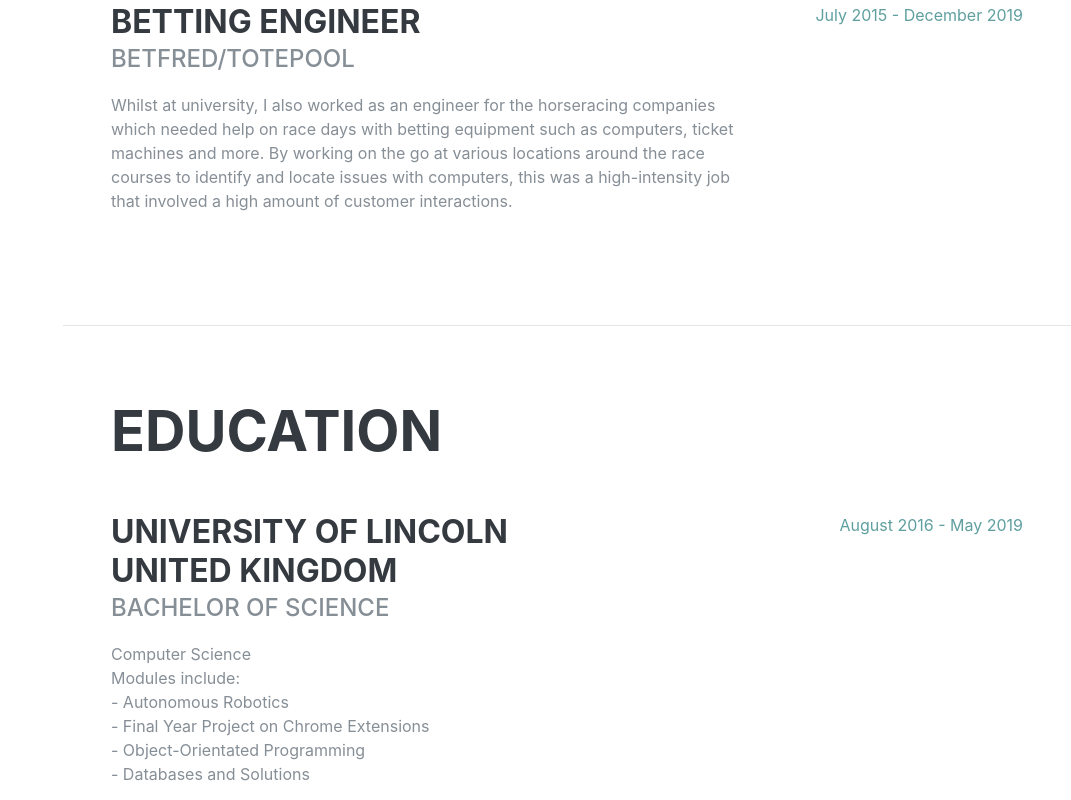
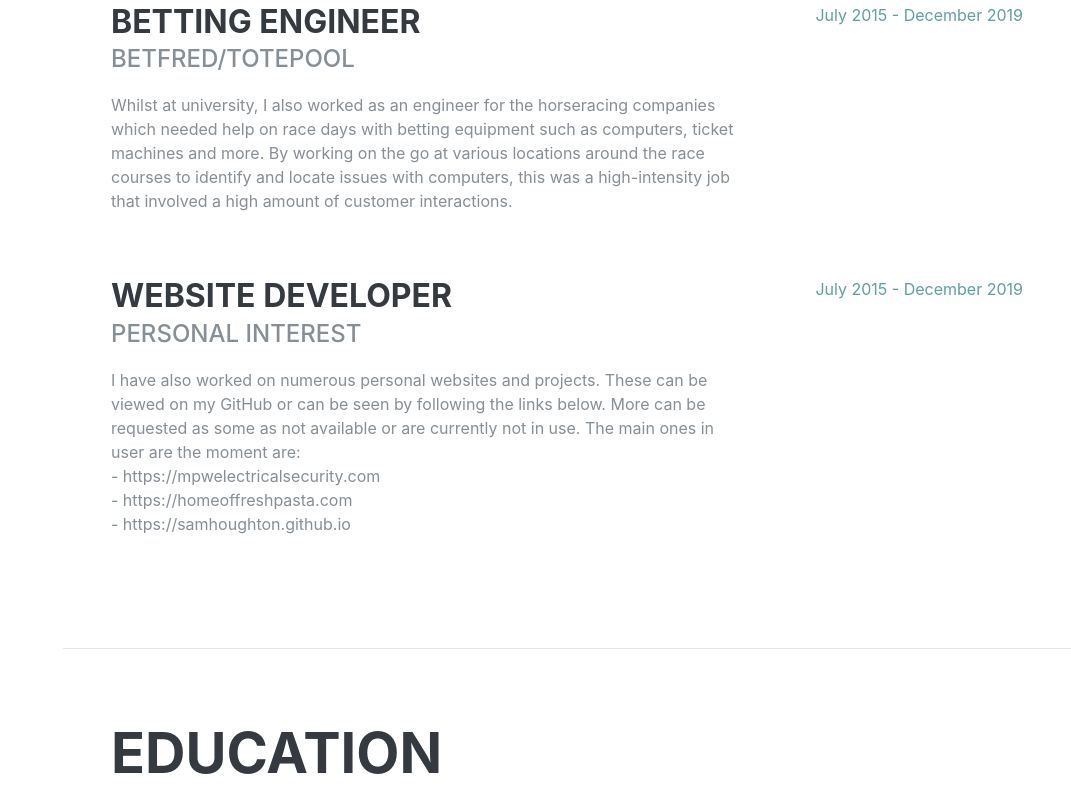
Before and after one commit to SamHoughton/SamHoughton.github.io, a plain HTML site: page index.html in a window 1280 px wide. Shown: the part 1462-2262 px from the top of the page, without its empty margins (209-1280 px from the left). Drawn offline with Linux system fonts and the light colour scheme; a web font is replaced by a local one.

Commit message:
Update index.html

```diff
--- a/index.html
+++ b/index.html
@@ -114,6 +114,17 @@
             <h3 class="mb-0">Betting Engineer</h3>
             <div class="subheading mb-3">BetFred/Totepool</div>
             <p>Whilst at university, I also worked as an engineer for the horseracing companies which needed help on race days with betting equipment such as computers, ticket machines and more. By working on the go at various locations around the race courses to identify and locate issues with computers, this was a high-intensity job that involved a high amount of customer interactions.</p>
+          </div>
+          <div class="resume-date text-md-right">
+            <span class="text-primary">July 2015 - December 2019</span>
+          </div>
+        </div>
+
+     <div class="resume-item d-flex flex-column flex-md-row justify-content-between mb-5">
+          <div class="resume-content">
+            <h3 class="mb-0">Website Developer</h3>
+            <div class="subheading mb-3">Personal Interest</div>
+            <p>I have also worked on numerous personal websites and projects. These can be viewed on my GitHub or can be seen by following the links below. More can be requested as some as not available or are currently not in use. The main ones in user are the moment are:<br> - https://mpwelectricalsecurity.com<br> - https://homeoffreshpasta.com<br> - https://samhoughton.github.io</p>
           </div>
           <div class="resume-date text-md-right">
             <span class="text-primary">July 2015 - December 2019</span>
```
